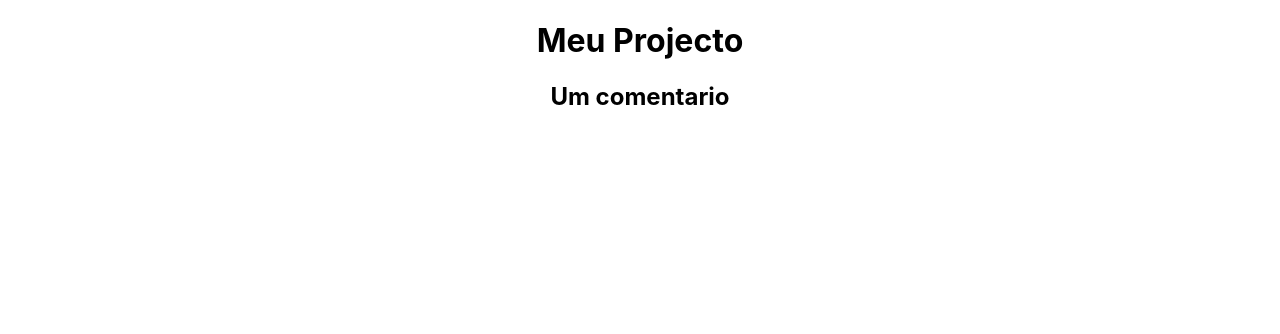
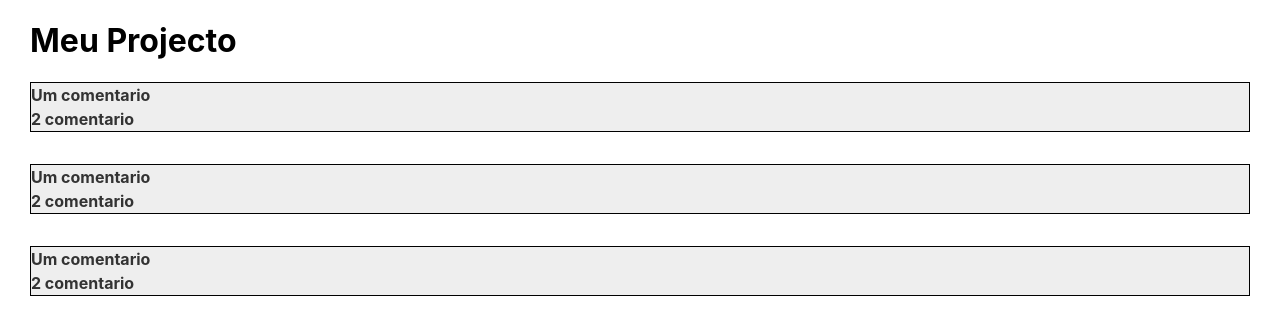
Before and after one commit to machadopy/UDEMY-REACT, a React (Create React App) app in the folder projeto/react-basico/: page / in a window 1280 px wide. Shown: the top 334 px of the page. Built offline with nearby package versions, Linux system fonts and the light colour scheme.

Commit message:
Refactor Comentario component and update App layout with additional instances

```diff
--- a/projeto/react-basico/src/App.css
+++ b/projeto/react-basico/src/App.css
@@ -1,38 +1,3 @@
-.App {
-  text-align: center;
+.App{
+  padding: 0 30px;
 }
-
-.App-logo {
-  height: 40vmin;
-  pointer-events: none;
-}
-
-@media (prefers-reduced-motion: no-preference) {
-  .App-logo {
-    animation: App-logo-spin infinite 20s linear;
-  }
-}
-
-.App-header {
-  background-color: #282c34;
-  min-height: 100vh;
-  display: flex;
-  flex-direction: column;
-  align-items: center;
-  justify-content: center;
-  font-size: calc(10px + 2vmin);
-  color: white;
-}
-
-.App-link {
-  color: #61dafb;
-}
-
-@keyframes App-logo-spin {
-  from {
-    transform: rotate(0deg);
-  }
-  to {
-    transform: rotate(360deg);
-  }
-}
--- a/projeto/react-basico/src/App.js
+++ b/projeto/react-basico/src/App.js
@@ -6,6 +6,8 @@ function App() {
     <div className="App">
       <h1>Meu Projecto</h1>
       <h2><Comentario/></h2>
+      <h2><Comentario/></h2>
+      <h2><Comentario/></h2>
     </div>
   );
 }
--- /dev/null
+++ b/projeto/react-basico/src/components/Comentario.css
@@ -0,0 +1,9 @@
+/* Estilo do texto do comentário */
+.Comentario {
+    background-color: #eee;
+	margin-bottom: 2rem;
+    border: 1px solid black;
+    color: #333;
+	font-size: 1rem;
+	line-height: 1.5;
+}
--- a/projeto/react-basico/src/components/Comentario.js
+++ b/projeto/react-basico/src/components/Comentario.js
@@ -1,8 +1,11 @@
 import React from 'react';
+import './Comentario.css'
 
-const Comentario = ()=> {
-
-	return <div>Um comentario</div>
-}
+const Comentario = ()=> (
+	<div className="Comentario">
+		<div>Um comentario</div>
+		<div>2 comentario</div>
+	</div>
+);
 
 export default Comentario;
```
